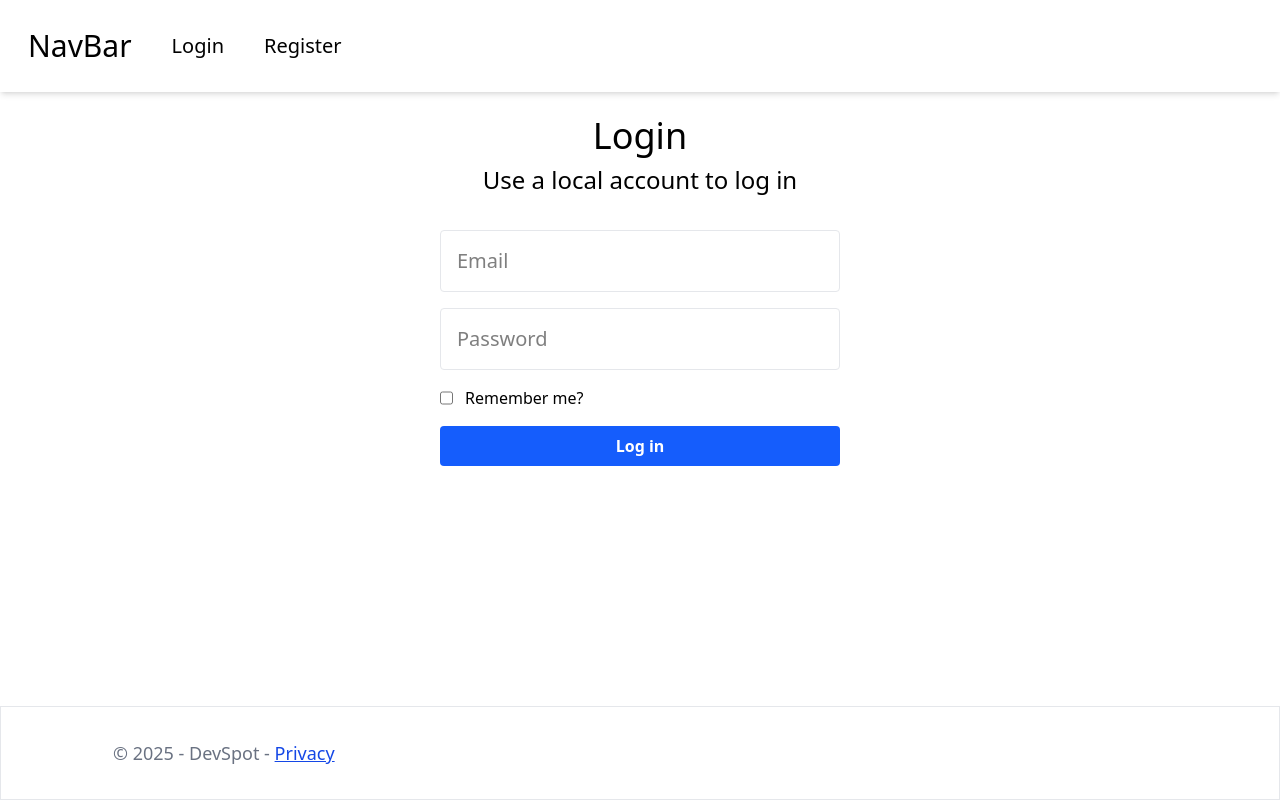
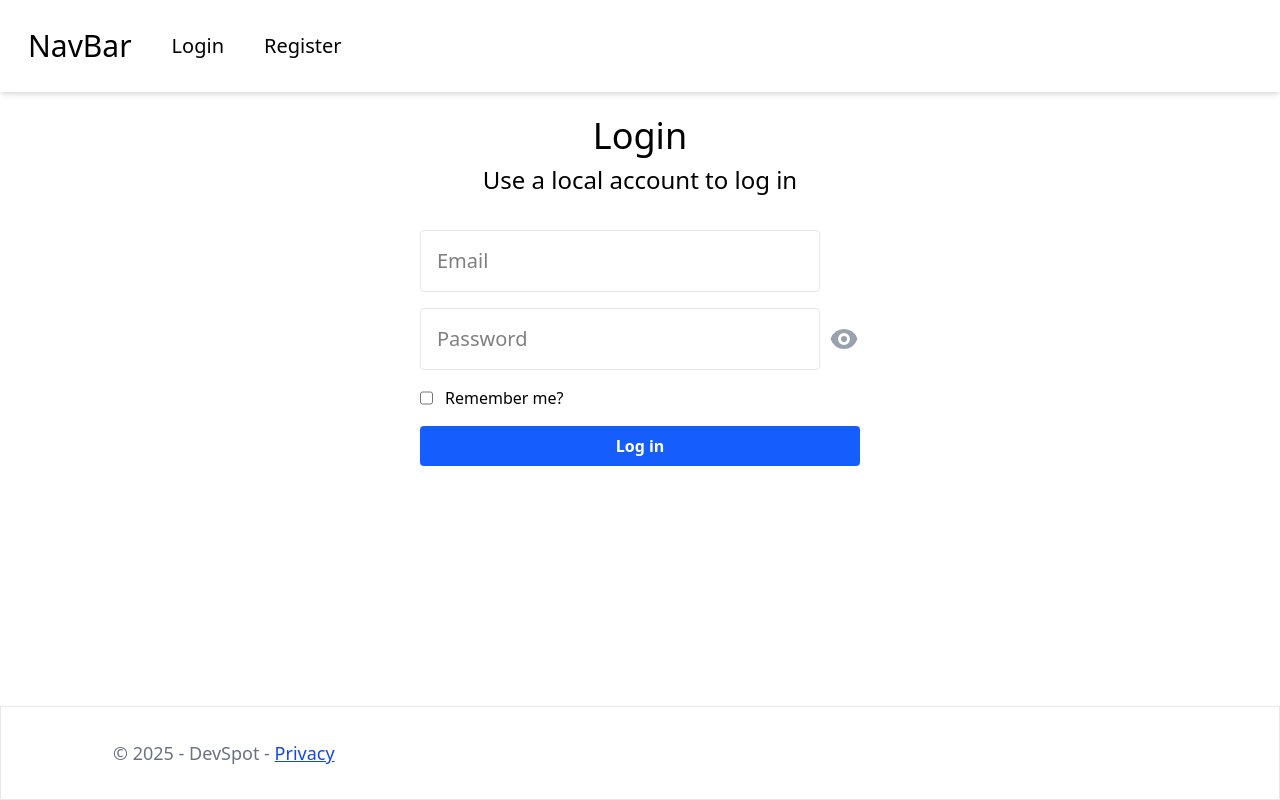
Before and after one commit to yiwenwangANU/dotnetfrontend, a Next.js app: page /identity/account/login in a window 1280 px wide. Built offline with nearby package versions, Linux system fonts and the light colour scheme; no server answers.

Commit message:
update login page css to match the style of register page

```diff
--- a/src/app/identity/account/login/page.tsx
+++ b/src/app/identity/account/login/page.tsx
@@ -3,6 +3,7 @@ import Button from "@/components/Buttom";
 import { useEffect, useState } from "react";
 import { useForm, SubmitHandler } from "react-hook-form";
 import useLogin from "@/hooks/useLogin";
+import { EyeIcon, EyeSlashIcon } from "@heroicons/react/16/solid";
 type Inputs = {
   email: string;
   password: string;
@@ -56,13 +57,25 @@ const Login = () => {
           {...register("email", { required: "Please enter a email." })}
         />
         {errors.password && <span>{errors.password.message}</span>}
-        <input
-          type={showPassword ? "text" : "password"}
-          placeholder="Password"
-          className="border rounded border-gray-200 p-4 text-xl w-100"
-          {...register("password", { required: "Please enter your password." })}
-        />
+        <div className="flex flex-row gap-2 items-center">
+          <input
+            type={showPassword ? "text" : "password"}
+            placeholder="Password"
+            className="border rounded border-gray-200 p-4 text-xl w-100"
+            {...register("password", {
+              required: "Please enter your password.",
+            })}
+          />
+          <span onClick={togglePassword}>
+            {showPassword ? (
+              <EyeSlashIcon className="w-8 h-8 text-gray-400" />
+            ) : (
+              <EyeIcon className="w-8 h-8 text-gray-400" />
+            )}
+          </span>
+        </div>
         {errors.password && <span>{errors.password.message}</span>}
+
         <div className="flex flex-row gap-3">
           <input type="checkbox" id="rememberMe" {...register("rememberMe")} />
           <label htmlFor="rememberMe">Remember me?</label>
```
